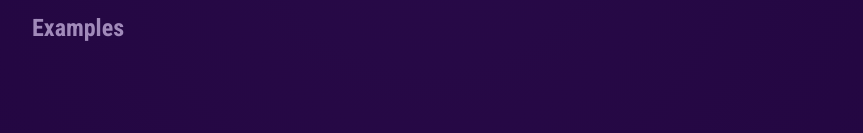
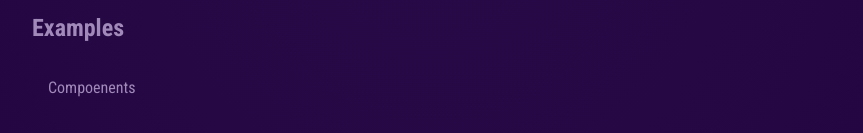
Before and after one commit to pramithDev/react-essentials, a React (Vite) app: page / in a window 1280 px wide. Shown: the part 737-870 px from the top of the page, without its empty margins (208-1071 px from the left). Built offline with nearby package versions, Linux system fonts and the light colour scheme.

Commit message:
Added prop changes

```diff
--- a/src/App.jsx
+++ b/src/App.jsx
@@ -1,6 +1,7 @@
 import {CORE_CONCEPTS } from "./data.js";
 import Header from "./components/Header/Header.jsx";
 import CoreConcept from "./components/CoreConcept/CoreConcept.jsx";
+import TabButton from "./components/TabButton.jsx";
 
 function App() {
   return (
@@ -19,7 +20,7 @@ function App() {
         <section id="examples">
           <h2>Examples</h2>
           <menu>
-
+            <TabButton>Compoenents</TabButton>
           </menu>
         </section>
       </main>
--- a/src/components/TabButton.jsx
+++ b/src/components/TabButton.jsx
@@ -1,7 +1,7 @@
-export default function TabButton() {
+export default function TabButton(props) {
   return (
     <li>
-              <button></button>
-            </li>
+      <button>{props.children}</button>
+    </li>
   )
 }
```
